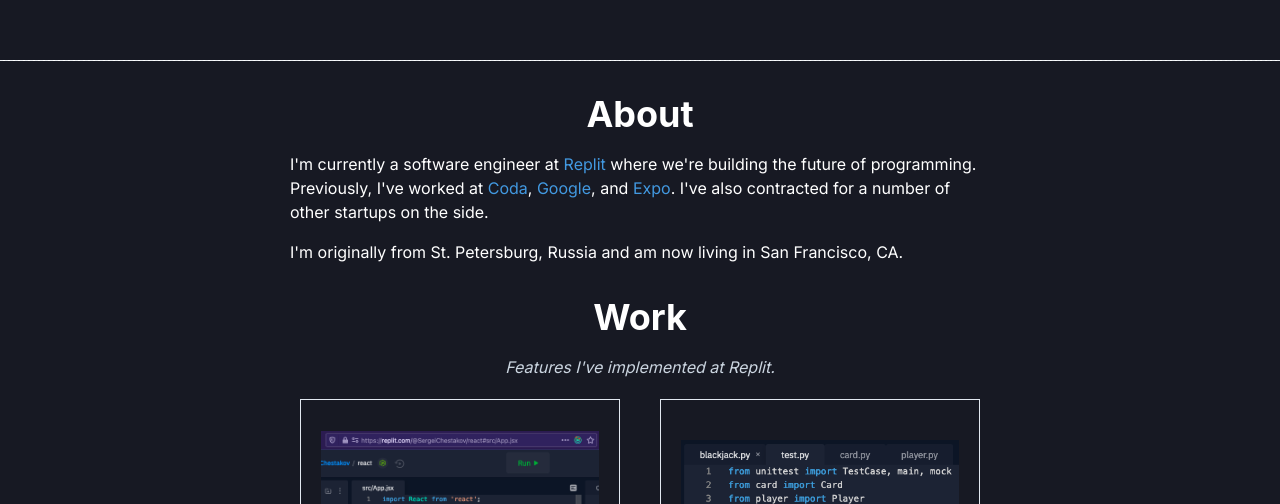
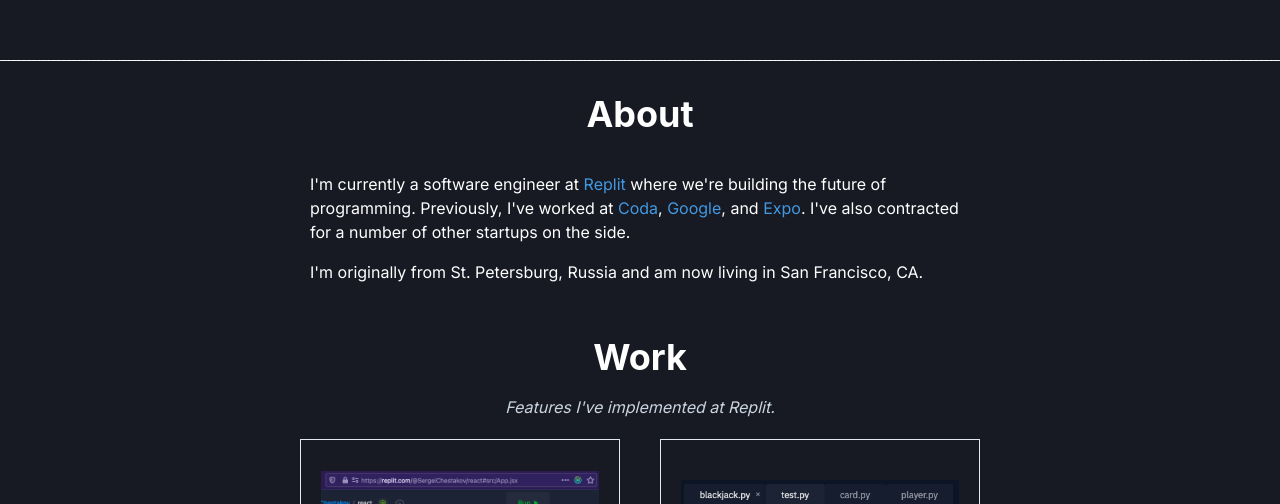
Before and after one commit to sergeichestakov/sergeidotcom, a Next.js app: page / in a window 1280 px wide. Shown: the part 740-1244 px from the top of the page. Built offline with nearby package versions, Linux system fonts and the light colour scheme.

Commit message:
Cleaner about section

```diff
--- a/src/sections/About.tsx
+++ b/src/sections/About.tsx
@@ -10,6 +10,7 @@
     <Container id="about" pt="32px">
       <Flex flexDir="column" justify="center" align="center" maxWidth="700px">
         <Header href="#about">About</Header>
+        <Box p="5" maxWidth="100%">
           <Box width="100%" paddingBottom="16px">
             <Text>
               I'm currently a software engineer at{" "}
@@ -34,9 +35,10 @@
           </Box>
           <Box width="100%">
             <Text>
-            I'm originally from St. Petersburg, Russia and am now living in San
-            Francisco, CA.
+              I'm originally from St. Petersburg, Russia and am now living in
+              San Francisco, CA.
             </Text>
+          </Box>
         </Box>
       </Flex>
     </Container>
```
Lines whose indentation alone changed are shown as unchanged.
